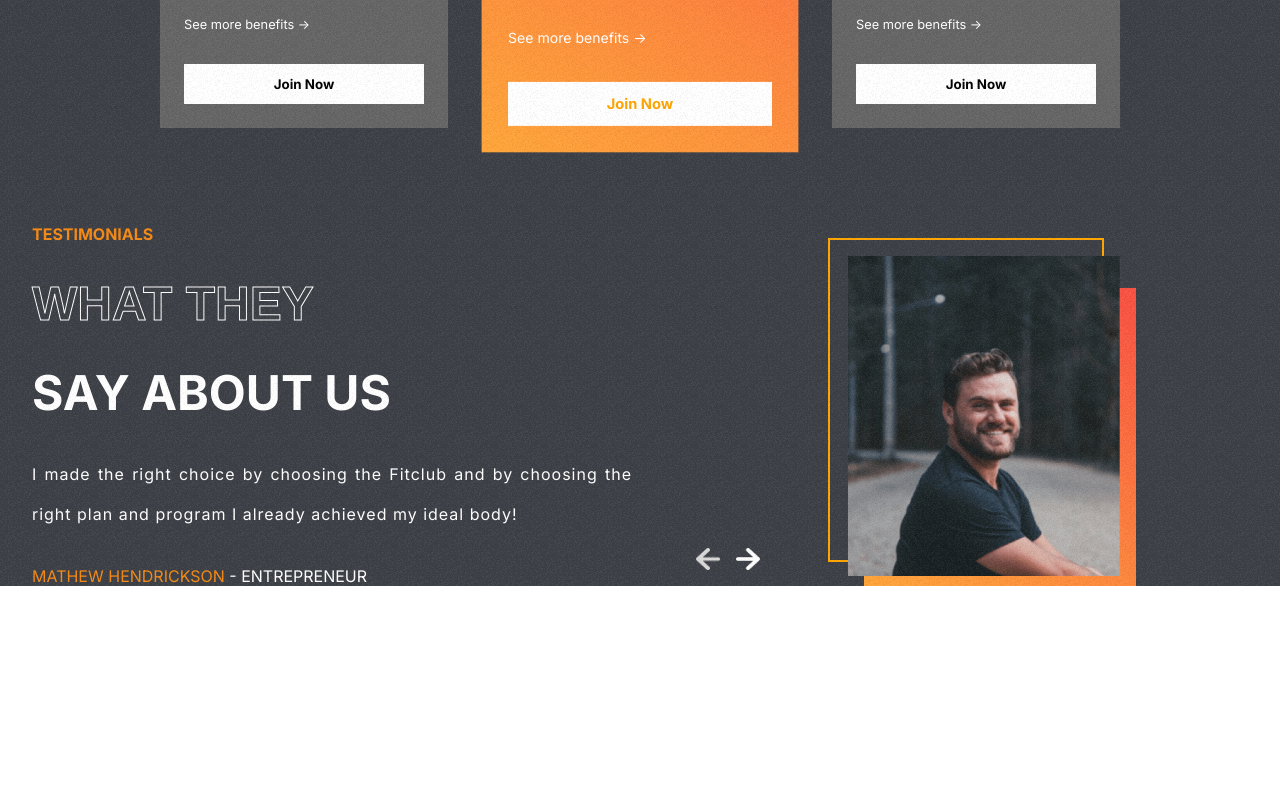
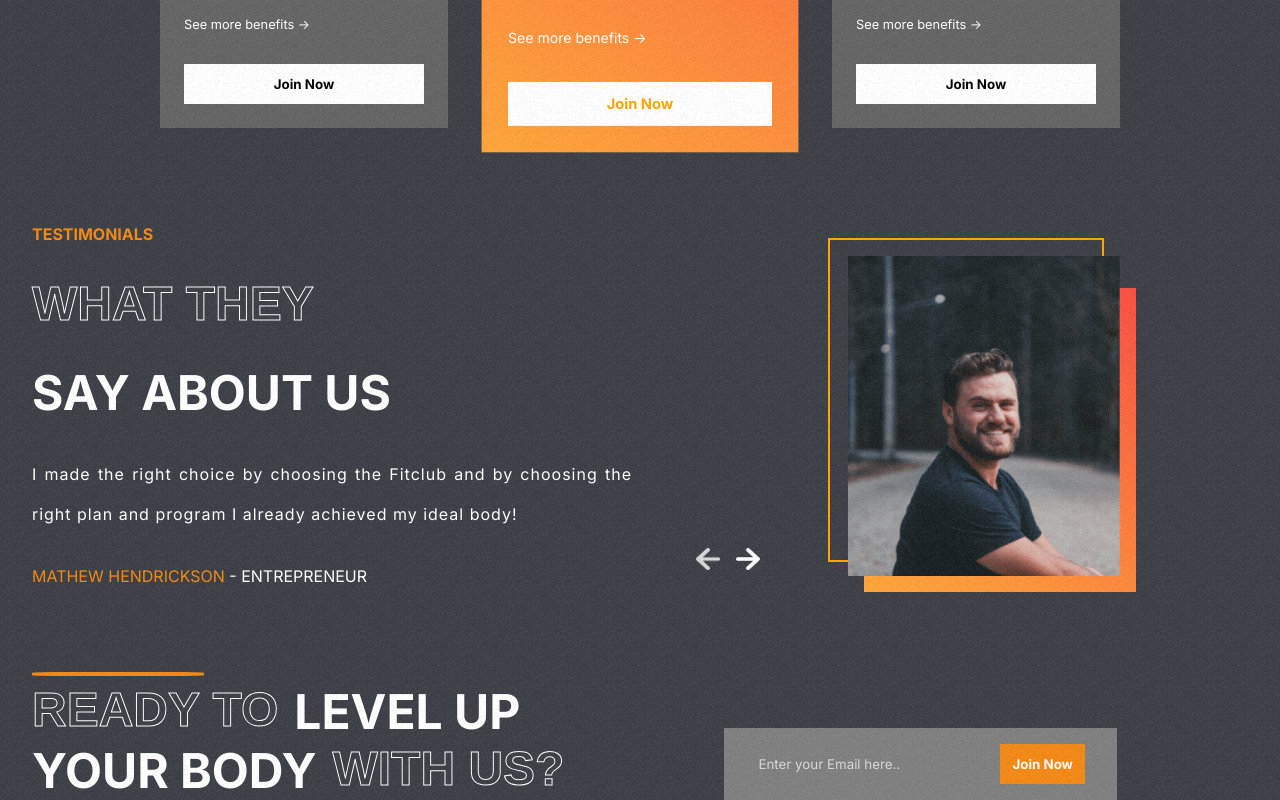
Before and after one commit to JarekCh/gym_website, a React (Create React App) app: page / in a window 1280 px wide. Shown: the part 2304-3104 px from the top of the page. Before the commit the page ends 2890 px from the top, so only its background shows below. Built offline with nearby package versions, Linux system fonts and the light colour scheme; the HTML template or start-up script is replaced by a standard one.

Commit message:
add Join component nad css edit Join right and left side css

```diff
--- a/src/App.css
+++ b/src/App.css
@@ -42,5 +42,4 @@
 
 .btn:hover {
   cursor: pointer;
-  scale: 0.98;
 }
--- a/src/App.js
+++ b/src/App.js
@@ -1,5 +1,6 @@
 import './App.css';
 import Hero from './components/Hero/Hero';
+import Join from './components/Join/Join';
 import Plans from './components/Plans/Plans';
 import Programs from './components/Programs/Programs';
 import Reasons from './components/Reasons/Reasons';
@@ -13,6 +14,7 @@
       <Reasons />
       <Plans />
       <Testimonials />
+      <Join />
     </div>
   );
 }
--- /dev/null
+++ b/src/components/Join/Join.css
@@ -0,0 +1,55 @@
+.Join {
+  display: flex;
+  padding: 0 2rem;
+  gap: 10rem;
+}
+
+.join__left {
+  text-transform: uppercase;
+  color: white;
+  font-size: 3rem;
+  font-weight: bold;
+  position: relative;
+}
+
+.join__left > hr {
+  position: absolute;
+  width: 10.5rem;
+  border: 2px solid var(--orange);
+  border-radius: 20%;
+  margin: -10px 0;
+}
+
+.join__left > div {
+  display: flex;
+  gap: 1rem;
+}
+
+.join__right {
+  display: flex;
+  justify-content: center;
+  align-items: flex-end;
+}
+
+.join__email-container {
+  display: flex;
+  gap: 3rem;
+  background-color: gray;
+  padding: 1rem 2rem;
+}
+
+.join__email-container > input {
+  background-color: transparent;
+  border: none;
+  outline: none;
+  color: var(--lightgray);
+}
+
+::placeholder {
+  color: var(--lightgray);
+}
+
+.join__btn {
+  background-color: var(--orange);
+  color: white;
+}
--- /dev/null
+++ b/src/components/Join/Join.jsx
@@ -0,0 +1,32 @@
+import React from 'react';
+import './Join.css';
+
+const Join = () => {
+  return (
+    <div className='Join' id='join-us'>
+      <div className='join__left'>
+        <hr />
+        <div>
+          <span className='stroke-text'>ready to</span>
+          <span> level up</span>
+        </div>
+        <div>
+          <span>your body</span>
+          <span className='stroke-text'>with us?</span>
+        </div>
+      </div>
+      <div className='join__right'>
+        <form action='' className='join__email-container'>
+          <input
+            type='email'
+            name='user_email'
+            placeholder='Enter your Email here..'
+          />
+          <button className='btn join__btn'>Join Now</button>
+        </form>
+      </div>
+    </div>
+  );
+};
+
+export default Join;
```
